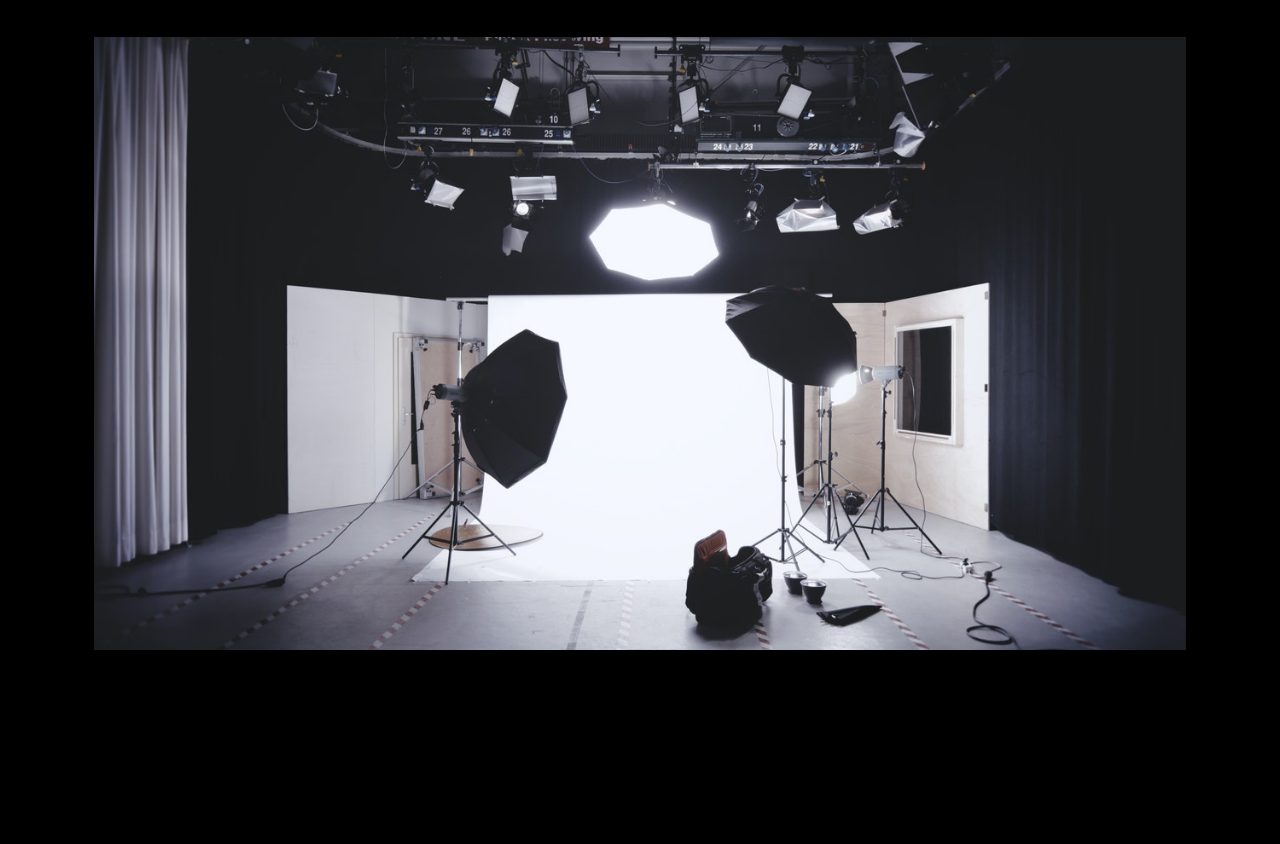
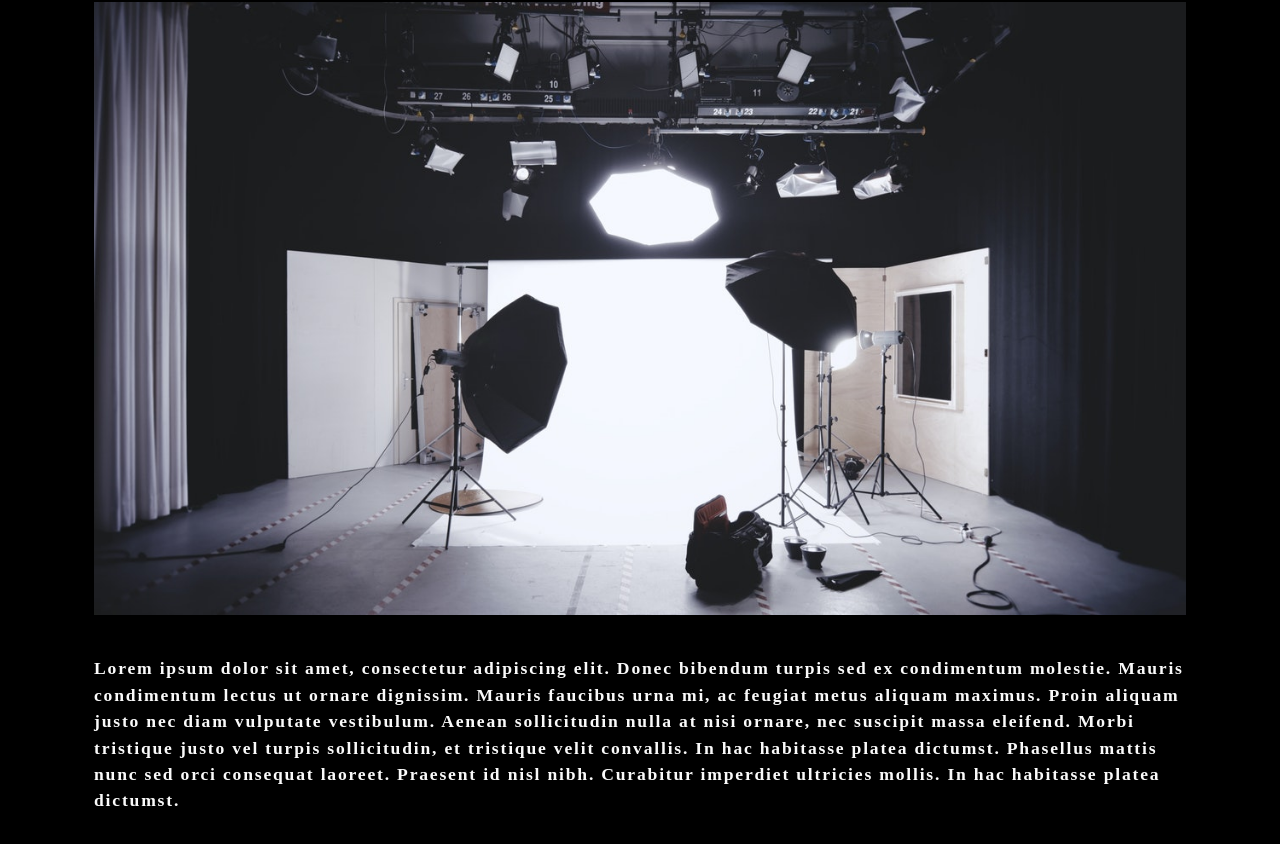
Before and after one commit to joshacross/photo-port, a React (Create React App) app: page / in a window 1280 px wide. Shown: the part 1366-2210 px from the top of the page. Before the commit the page ends 2090 px from the top, so only its background shows below. Built offline with nearby package versions, Linux system fonts and the light colour scheme.

Commit message:
updated routing and debugged photolist

```diff
--- a/src/components/About/index.js
+++ b/src/components/About/index.js
@@ -1,13 +1,19 @@
-import React from 'react';
-import coverImage from '../../assets/cover/cover-image.jpg';
+import React from 'react'
+import coverImage from "../../assets/cover/cover-image.jpg";
 
-const About = () => {
-    return(
-        <section>
-        <h1 className="my-5" id="about">Who am I?</h1>
-        <img src={coverImage} className="my-2" style={{ width: "100%" }} alt="cover" />
-        </section>
-    );
+function About() {
+
+  return (
+    <section className="my-5" >
+      <h1 id="about">Who am I?</h1>
+      <img src={coverImage} className="my-2" style={{ width: "100%" }} alt="cover" />
+      <div className="my-2">
+        <p>
+          Lorem ipsum dolor sit amet, consectetur adipiscing elit. Donec bibendum turpis sed ex condimentum molestie. Mauris condimentum lectus ut ornare dignissim. Mauris faucibus urna mi, ac feugiat metus aliquam maximus. Proin aliquam justo nec diam vulputate vestibulum. Aenean sollicitudin nulla at nisi ornare, nec suscipit massa eleifend. Morbi tristique justo vel turpis sollicitudin, et tristique velit convallis. In hac habitasse platea dictumst. Phasellus mattis nunc sed orci consequat laoreet. Praesent id nisl nibh. Curabitur imperdiet ultricies mollis. In hac habitasse platea dictumst.
+      </p>
+      </div>
+    </section>
+  )
 }
 
-export default About;
+export default About
--- a/src/components/Gallery/index.js
+++ b/src/components/Gallery/index.js
@@ -1,5 +1,5 @@
 import React from 'react';
-import PhotoList from './PhotoList';
+import PhotoList from '../PhotoList';
 import { capitalizeFirstLetter } from '../../utils/helpers';
 
 function Gallery(props) {
--- a/src/components/Gallery/PhotoList/index.js
+++ b/src/components/PhotoList/index.js
@@ -1,5 +1,5 @@
 import React, { useState } from 'react';
-import Modal from '../../Modal';
+import Modal from '../Modal';
 
 const PhotoList = ({ category }) => {
   const [isModalOpen, setIsModalOpen] = useState(false);
@@ -116,7 +116,7 @@
       <div className="flex-row">
         {currentPhotos.map((image, i) => (
           <img
-            src={require(`../../../assets/small/${category}/${i}.jpg`)}
+            src={require(`../../assets/small/${category}/${i}.jpg`)}
             alt={image.name}
             className="img-thumbnail mx-1"
             onClick={() => toggleModal(image, i)}
```
